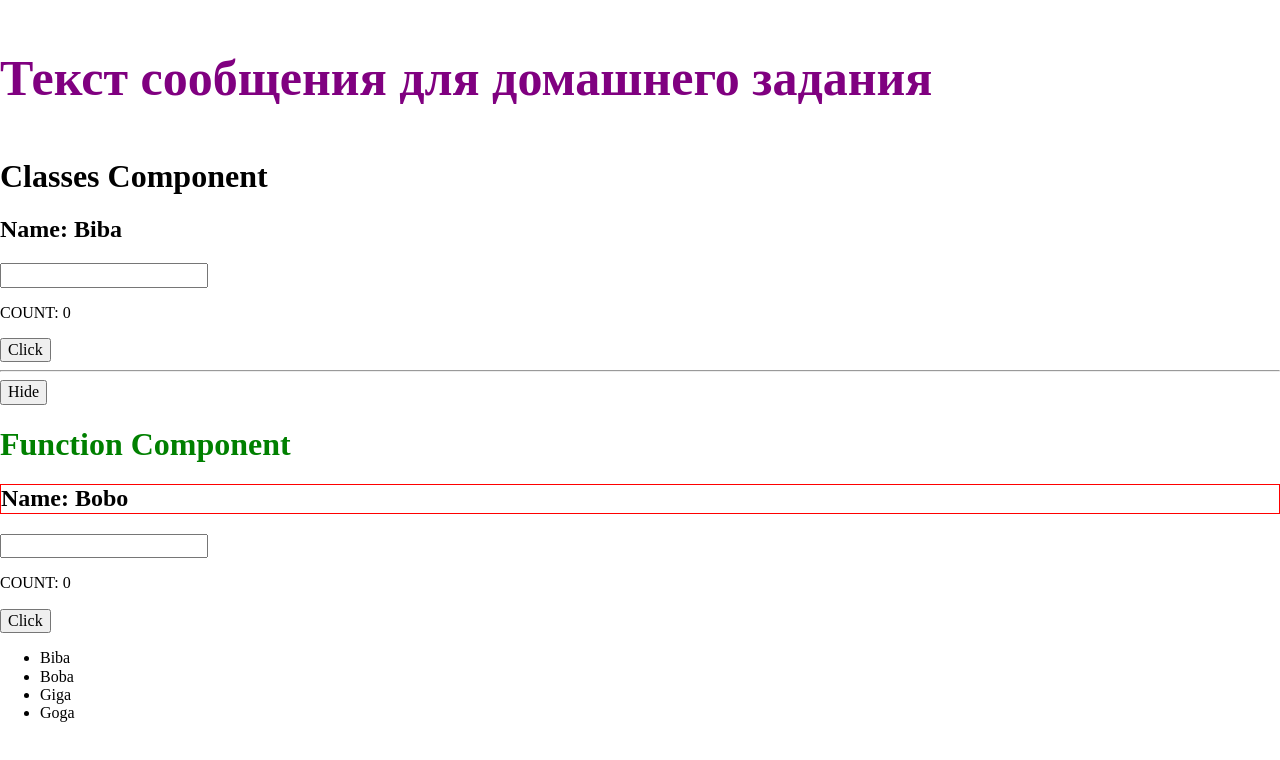
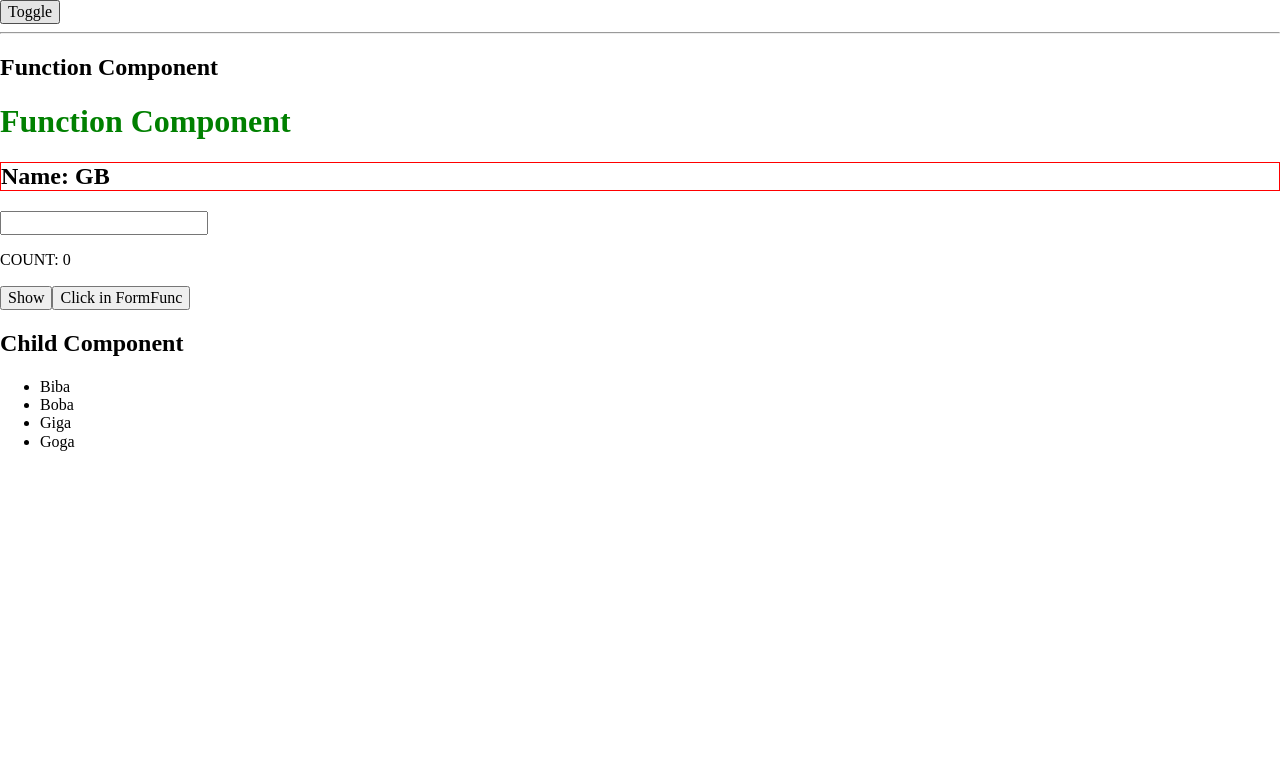
Before and after one commit to Gelignite87/React_GB, a React app: page / in a window 1280 px wide. Shown: the top 760 px of the page. Built offline with nearby package versions, Linux system fonts and the light colour scheme.

Commit message:
07.12.22

```diff
--- a/src/App.js
+++ b/src/App.js
@@ -1,19 +1,16 @@
 import { useState } from 'react';
 import { FormClass } from './components/classes/FormClass';
 import { FormFunc } from './components/func/FormFunc';
-import { Massage } from './components/func/Massage';
 
 export function App() {
   const [toggle, setToggle] = useState(true)
   const [arr] = useState([{ name: 'Biba' }, { name: 'Boba' }, { name: 'Giga' }, { name: 'Goga' },])
-  const text = "Текст сообщения для домашнего задания"
   return (
     <>
-      <Massage text={text} />
-      <FormClass />
+      <button onClick={() => setToggle(!toggle)}>Toggle</button>
       <hr />
-      <button onClick={() => setToggle(!toggle)}>{toggle ? 'Hide' : 'Show'}</button>
-      {toggle && <FormFunc title='Function Component'/>}
+      <h2>{toggle ? 'Function Component' : 'Classes Component'}</h2>
+      {toggle ? <FormFunc title='Function Component' /> : <FormClass />}
       <ul>
         {arr.map((item) => (<li key={item.name}>{item.name}</li>))}
       </ul>
--- a/src/components/classes/FormClass.js
+++ b/src/components/classes/FormClass.js
@@ -1,9 +1,11 @@
 import React, { Component } from "react";
+import { ChildClass } from "./components/ChildClass";
 
 export class FormClass extends Component {
     state = {
         name: 'Biba',
-        count: 0
+        count: 0,
+        show: true
     }
 
     handleChange = (event) => {
@@ -15,14 +17,24 @@ export class FormClass extends Component {
         this.setState((prevState)=>({count: prevState.count + 1}))
     }
 
+    handleShow = () => {
+        this.setState({show: !this.state.show})
+    }
+
+    componentDidMount() {
+        console.log('FormClass did mount');
+    }
+
     render() {
         return (
             <>
                 <h1>Classes Component</h1>
-                <h2>Name: {this.state.name}</h2>
+                {/* <h2>Name: {this.state.name}</h2>
                 <input type="text" onChange={this.handleChange} />
                 <p>COUNT: {this.state.count}</p>
-                <button onClick={this.handleClick}>Click</button>
+                <button onClick={this.handleClick}>Click</button> */}
+                <button onClick={this.handleShow}>Show</button>
+                {this.state.show && <ChildClass/>}
             </>
         )
     }
--- /dev/null
+++ b/src/components/classes/components/ChildClass.js
@@ -0,0 +1,33 @@
+import { Component } from "react";
+
+export class ChildClass extends Component {
+    constructor(props) {
+        super(props)
+        this.state = {
+            name: 'Biba',
+            count: 0
+        }
+    }
+
+    componentDidMount() {
+        console.log('ChildClass did mount');
+    }
+
+    componentDidUpdate() {
+        console.log('ChildClass did update');
+    }
+
+    componentWillUnmount() {
+        console.log('ChildClass will unmount');
+    }
+
+    render() {
+        return (
+            <>
+                <h2>Child Component</h2>
+                <p>{this.state.count}</p>
+                <button>Click</button>
+            </>
+        )
+    }
+}
--- a/src/components/func/FormFunc.js
+++ /dev/null
@@ -1,25 +0,0 @@
-import { useState } from "react";
-import styles from './FormFunc.module.sass'
-
-export function FormFunc(props) {
-    const [count, setCount] = useState(0)
-    const [name, setName] = useState('Bobo')
-
-    const handleClick = () => {
-        setCount(count+1)
-    }
-
-    const handleChange = (event) => {
-        setName(event.target.value)
-    }
-
-    return (
-        <>
-            <h1 style={{color:'green'}}>{props.title}</h1>
-            <h2 className={styles.border}>Name: {name}</h2>
-            <input type="text" onChange={handleChange} />
-            <p>COUNT: {count}</p>
-            <button onClick={handleClick}>Click</button>
-        </>
-    )
-}
--- /dev/null
+++ b/src/components/func/FormFunc.jsx
@@ -0,0 +1,44 @@
+import { useEffect, useState } from "react";
+import { ChildFunc } from "./components/ChildFunc";
+import styles from './FormFunc.module.sass'
+import { Button } from "./ui/Button";
+
+export function FormFunc(props) {
+    const [count, setCount] = useState(0)
+    const [name, setName] = useState('GB')
+    const [show, setShow] = useState(true)
+
+    console.log('log FormFunc');
+
+    const handleClick = () => {
+        setCount(count+1)
+    }
+
+    const handleChange = (event) => {
+        setName(event.target.value)
+    }
+
+    const handleShow = () => {
+        setShow(!show)
+    }
+
+    useEffect(() => {
+        console.log('FormFunc did mount');
+    }, [])
+
+    useEffect(() => {
+        console.log('FormFunc did update');
+    }, [count])
+
+    return (
+        <>
+            <h1 style={{color:'green'}}>{props.title}</h1>
+            <h2 className={styles.border}>Name: {name}</h2>
+            <input type="text" onChange={handleChange} />
+            <p>COUNT: {count}</p>
+            <button onClick={handleShow}>Show</button>
+            <Button type='button' className='btn' onClick={handleClick}>Click in FormFunc</Button>
+            {show && <ChildFunc/>}
+        </>
+    )
+}
--- a/src/components/func/Massage.js
+++ /dev/null
@@ -1,7 +0,0 @@
-export function Massage(props) {
-    return (
-        <>
-            <h1 className='massage'>{props.text}</h1>
-        </>
-    )
-}
--- /dev/null
+++ b/src/components/func/components/ChildFunc.jsx
@@ -0,0 +1,23 @@
+import { useEffect, memo } from "react";
+
+export const ChildFunc = memo(() => {
+
+    console.log('log ChildFunc');
+
+    useEffect(() => {
+        console.log('ChildFunc did mount');
+        const interval = setInterval(() => {
+            console.log('Interval');
+        },5000)
+        return () => {
+            console.log('ChildFunc will unmount');
+            clearInterval(interval)
+        }
+    }, [])
+
+    return (
+        <>
+            <h2>Child Component</h2>
+        </>
+    )
+})
--- /dev/null
+++ b/src/components/func/ui/Button.jsx
@@ -0,0 +1,7 @@
+export function Button(props) {
+    return (
+        <>
+            <button {...props}>{props.children}</button>
+        </>
+    )
+}
--- a/src/index.js
+++ b/src/index.js
@@ -5,7 +5,5 @@ import {App} from './App';
 
 const root = ReactDOM.createRoot(document.getElementById('root'));
 root.render(
-  <React.StrictMode>
     <App />
-  </React.StrictMode>
 );
```
